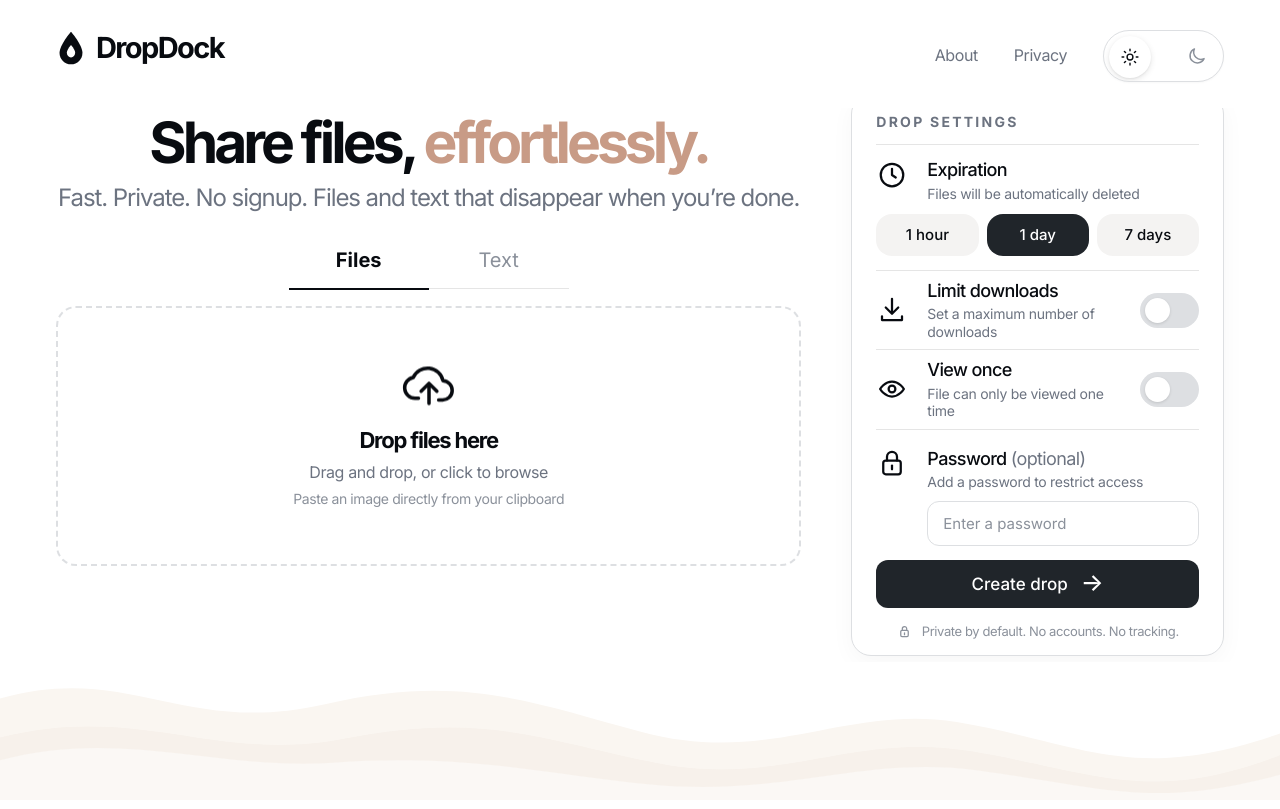
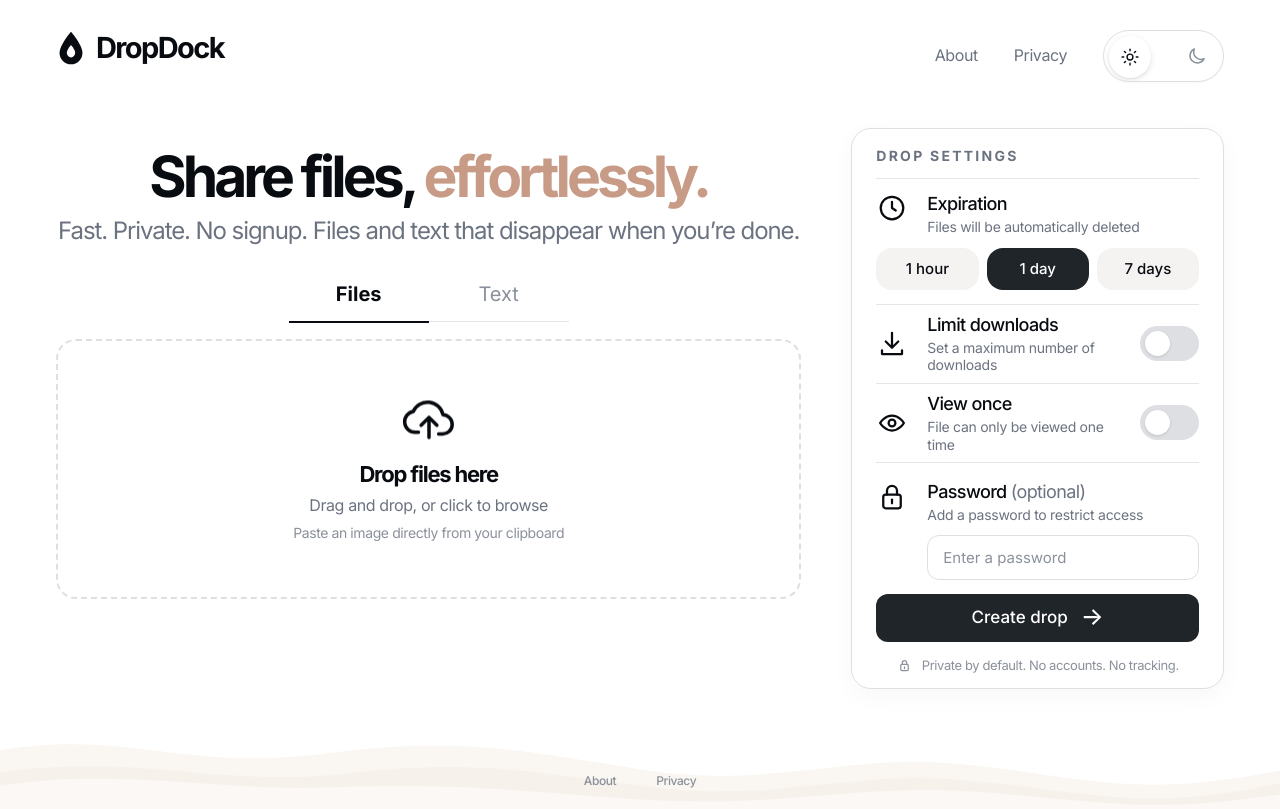
Before and after one commit to areyoukaran/dropdock, a React (Vite) app in the folder frontend/: page / in a window 1280 px wide. Built offline with nearby package versions, Linux system fonts and the light colour scheme; no server answers.

Commit message:
fix mobile footer positioning

```diff
--- a/frontend/src/App.css
+++ b/frontend/src/App.css
@@ -161,7 +161,6 @@ a {
    ========================================================= */
 
 .app-shell {
-  height: 100dvh;
   min-height: 100dvh;
 
   position: relative;
@@ -171,7 +170,7 @@ a {
 
   background: var(--color-bg);
 
-  overflow: hidden;
+  overflow: visible;
 }
 
 
@@ -850,11 +849,14 @@ a {
 .app-footer {
   position: relative;
 
-  left: 0;
-  right: 0;
-  bottom: 0;
-
-  height: 138px;
+  left: auto;
+  right: auto;
+  bottom: auto;
+
+  width: 100%;
+  height: 80px;
+
+  flex-shrink: 0;
 
   z-index: 1;
 
@@ -874,7 +876,7 @@ a {
 }
 
 .footer-links {
-  display: none;
+  display: flex;
 
   position: absolute;
 
@@ -1053,8 +1055,11 @@ a {
 
     display: block;
 
-    overflow-y: auto;
-    overflow-x: hidden;
+    flex: none;
+
+    min-height: 0;
+
+    overflow-y: visible;
   }
 
   .app-header {
```
